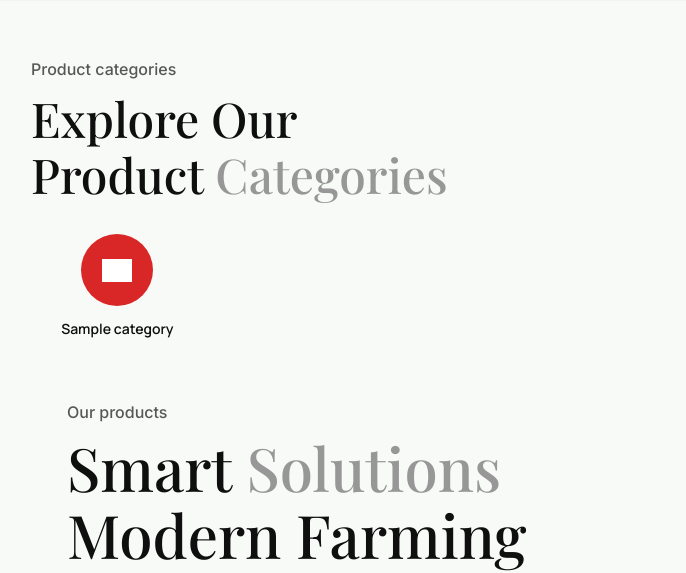
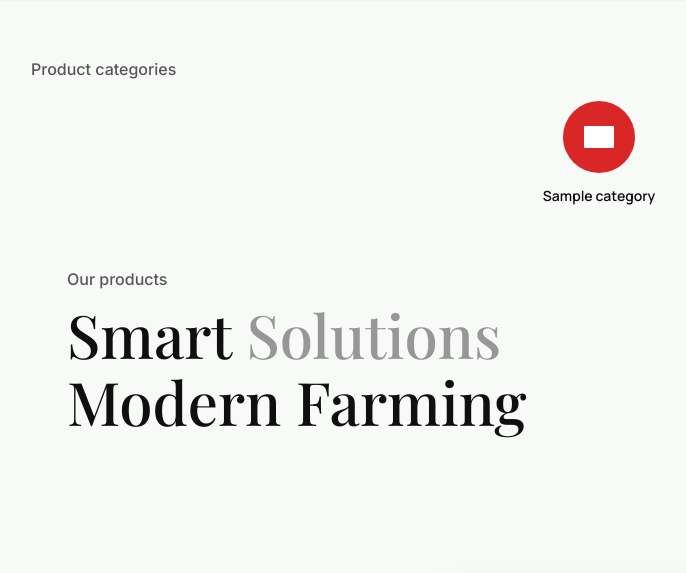
Before and after one commit to Desinftec-Solutions/Nexchemical, a Django app: page /en/ in a window 1280 px wide. Shown: the part 2143-2716 px from the top of the page, without its empty margins (41-727 px from the left). Run offline with Django 5.2, Linux system fonts and the light colour scheme; tables that the repository leaves empty hold one stand-in row (values such as "Sample post"); grey boxes marked "Sample" are stand-in pictures.

Commit message:
categories strip: drop the section title, center when <= 6 categories
- Removes the big <h2> heading; the section now leads with just the
  existing dimmed .section-head__label ('Product categories'), no
  separate title line.
- .categories__strip gets a --center modifier, applied only when the
  strip isn't a slider (category_strip_is_slider is false, i.e. <= 6
  categories) — centering a track that actually overflows would clip
  its start behind the unscrolled edge, so it's deliberately never
  applied in the paged case.

Verified locally: rendered the homepage with 4 categories (title
gone, label present, --center applied, no slider nav) and again with
7 (--center absent, slider nav present, still no title).

Co-Authored-By: Claude Sonnet 5 <noreply@anthropic.com>
Claude-Session: https://claude.ai/code/session_016vQrGpGhSdUUizPmgb64cS

```diff
--- a/nexchemicalBack/apps/core/templates/core/home.html
+++ b/nexchemicalBack/apps/core/templates/core/home.html
@@ -132,13 +132,10 @@
   <!-- ============ CATEGORIES ============ -->
   {% if category_chips %}
     <section class="categories">
-      <div class="section-head categories__head">
-        <p class="section-head__label">{% trans "Product categories" %}</p>
-        <h2 class="section-head__title">{% blocktrans %}Explore Our<br>Product <span class="muted">Categories</span>{% endblocktrans %}</h2>
-      </div>
+      <p class="section-head__label categories__head">{% trans "Product categories" %}</p>
 
       <div class="category-slider">
-        <div class="categories__strip" data-category-track>
+        <div class="categories__strip{% if not category_strip_is_slider %} categories__strip--center{% endif %}" data-category-track>
           {% for chip in category_chips %}
             <a class="category-chip" href="{% url 'catalogue:product_list' %}?category={{ chip.category.slug }}">
               <span class="category-chip__icon" style="--chip-hue: {{ chip.hue }}">
--- a/nexchemicalBack/static/css/style.css
+++ b/nexchemicalBack/static/css/style.css
@@ -378,7 +378,7 @@ button { border: 0; background: none; padding: 0; cursor: pointer; font: inherit
   padding: 56px var(--page-pad) 24px;
 }
 
-.categories__head { margin-bottom: 32px; }
+.categories__head { margin-bottom: 20px; }
 
 .category-slider { position: relative; }
 
@@ -396,6 +396,11 @@ button { border: 0; background: none; padding: 0; cursor: pointer; font: inherit
   scrollbar-width: none;
 }
 .categories__strip::-webkit-scrollbar { display: none; }
+
+/* Only applied when category_strip_is_slider is false (<= 6 categories,
+   core.views.home) — centering a track that actually overflows would clip
+   its start behind the initial (unscrolled) edge. */
+.categories__strip--center { justify-content: center; }
 
 .category-chip {
   display: flex;
```
